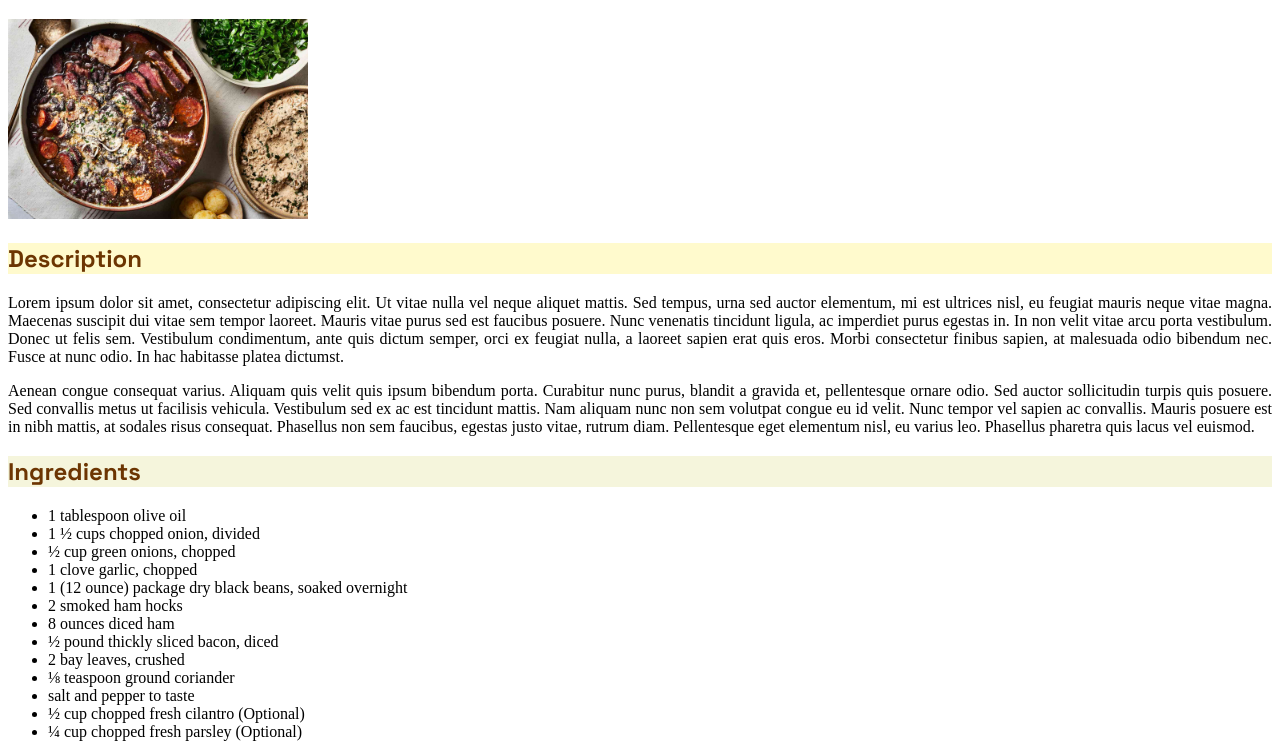
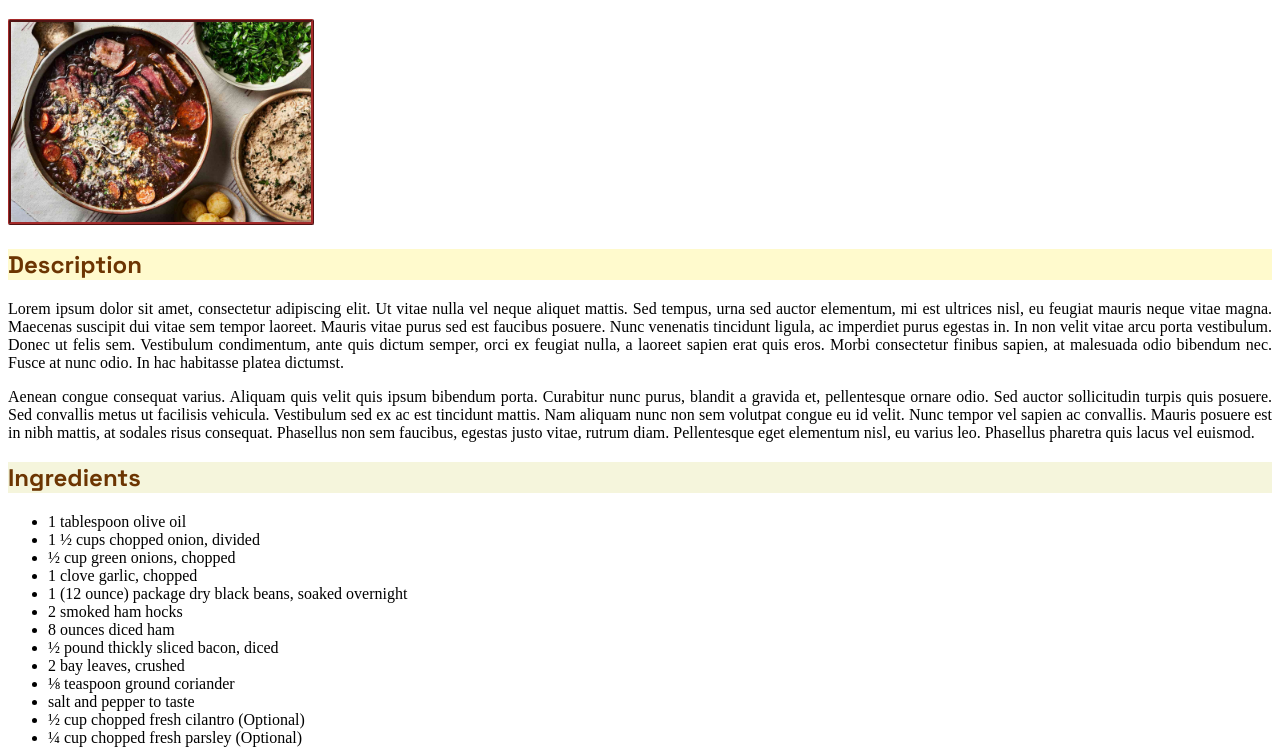
Before and after one commit to julienhouessou/odin-recipes, a plain HTML site: page recipes/feijoada.html in a window 1280 px wide. Shown: the part 72-821 px from the top of the page. Drawn offline with Linux system fonts and the light colour scheme.

Commit message:
Add borders to images in recipe pages

```diff
--- a/css/style.css
+++ b/css/style.css
@@ -6,3 +6,4 @@ p{text-align: justify;}
 .ingredients{background-color: beige;}
 .steps{background-color: blanchedalmond;}
 .description{background-color: lemonchiffon;}
+.page.image{border-style:ridge; border-radius: 2px; border-color: brown;}
```
